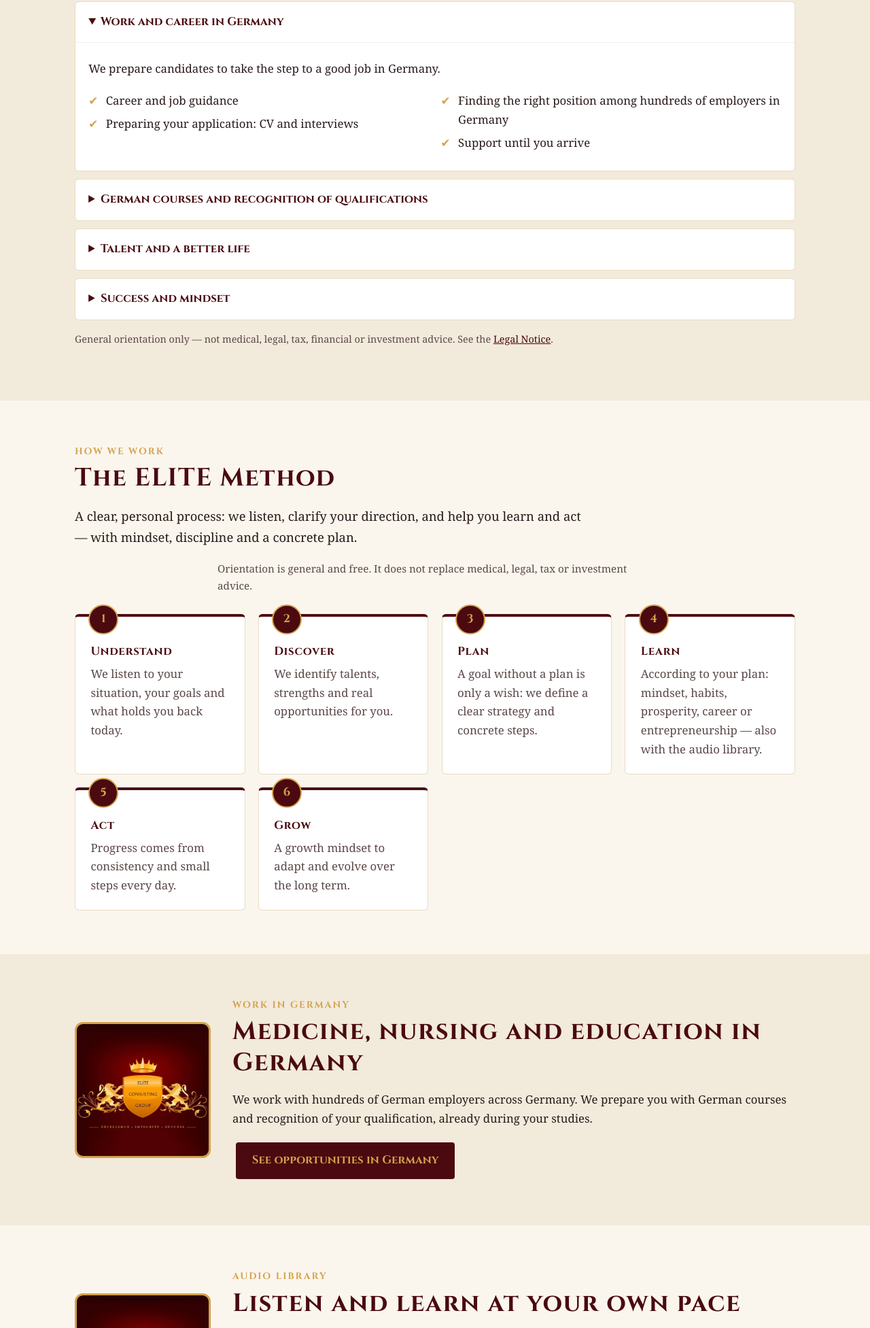
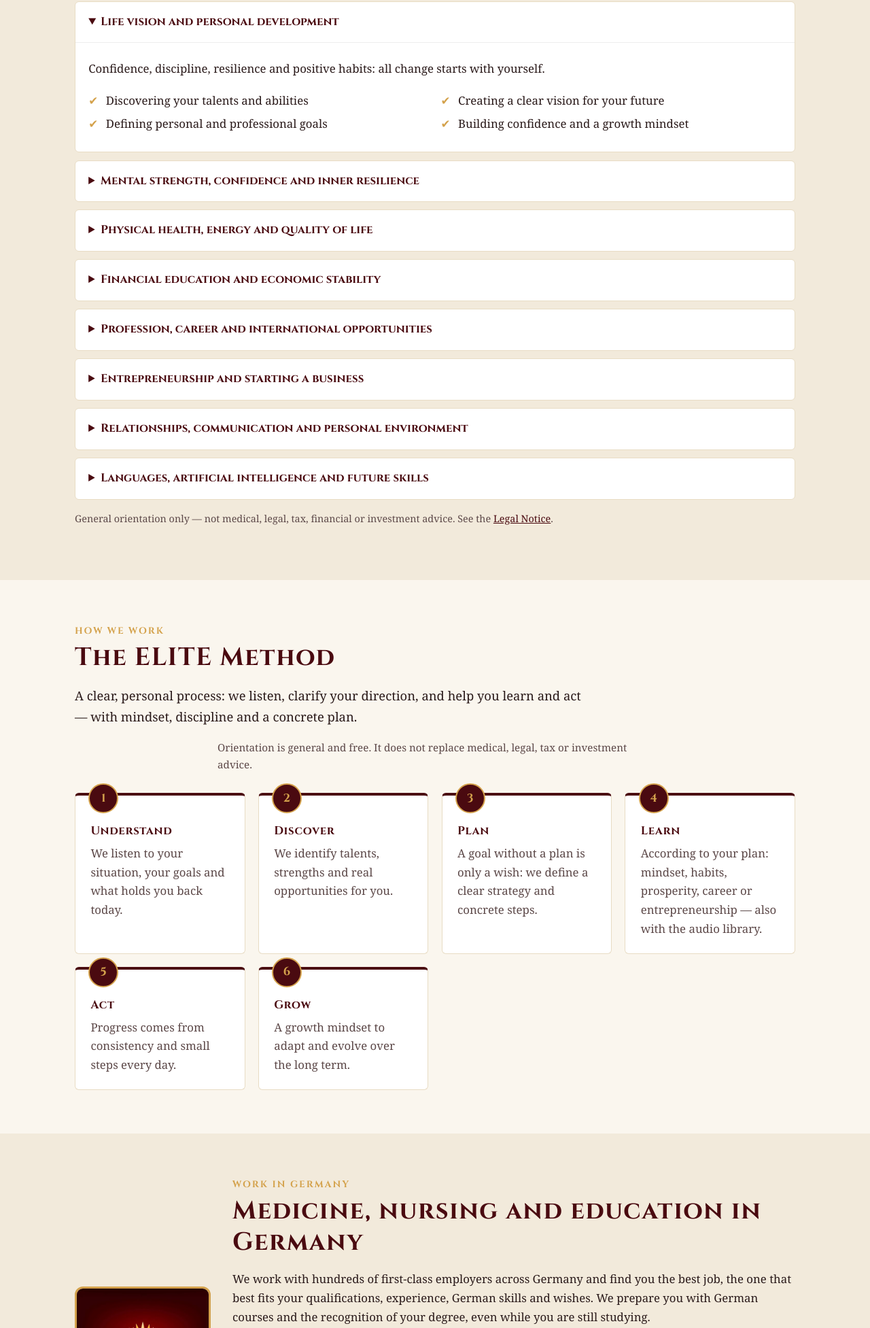
Before and after one commit to EliteConsultingPodcast/eliteconsult-site, a plain HTML site: page en/index.html in a window 1280 px wide. Shown: the part 1824-3777 px from the top of the page at 68% size. Drawn offline with Linux system fonts and the light colour scheme.

Commit message:
Restore the eight mission areas and expand the Germany teaser.
Put the area accordions back to the eight topics from before PR #10, and replace the homepage Germany blurb with the fuller paragraph and four-item list in Spanish and English.

Co-authored-by: EliteConsultingPodcast <EliteConsultingPodcast@users.noreply.github.com>

```diff
--- a/en/index.html
+++ b/en/index.html
@@ -23,10 +23,14 @@
 <p class="lead">Every person has unique talents and potential. Often what is missing is not ability, but orientation, knowledge and a clear plan. ELITE CONSULTING supports young people and adults in discovering their strengths and building a future with more opportunities, stability and well-being.</p>
 <p>This mission grew out of more than 24 years of professional experience as a lawyer, entrepreneur, investor and author specialising in success, personal development and prosperity. Success is not a matter of luck: it is built through learning, discipline, clear vision, planning and action.</p>
 <h3 id="areas" style="margin-top:2rem;color:var(--b)">Where we can guide you</h3>
-<details open><summary>Work and career in Germany</summary><div class="in"><p>We prepare candidates to take the step to a good job in Germany.</p><ul class="check"><li>Career and job guidance</li><li>Preparing your application: CV and interviews</li><li>Finding the right position among hundreds of employers in Germany</li><li>Support until you arrive</li></ul></div></details>
-<details><summary>German courses and recognition of qualifications</summary><div class="in"><p>We organise what you need so your training counts in Germany.</p><ul class="check"><li>Organising German courses</li><li>Recognition of degrees and diplomas</li><li>Guidance on documents and procedures</li><li><a href="work-in-germany.html">More information: Work in Germany</a></li></ul></div></details>
-<details><summary>Talent and a better life</summary><div class="in"><p>Discover your talents and build a life with more health, energy and freedom.</p><ul class="check"><li>Discover and develop your talents</li><li>Mental health: confidence, motivation and stress management</li><li>Physical health: healthy habits, energy and rest</li><li>Financial independence: organisation, saving and financial education</li></ul></div></details>
-<details><summary>Success and mindset</summary><div class="in"><p>Classic success principles, explained in a practical way and linked to our podcast.</p><ul class="check"><li>Clear goals and planning</li><li>Discipline, habits and persistence</li><li>A success mindset</li><li><a href="#podcast">Ideas from the great success authors in our podcast</a></li></ul></div></details>
+<details open><summary>Life vision and personal development</summary><div class="in"><p>Confidence, discipline, resilience and positive habits: all change starts with yourself.</p><ul class="check"><li>Discovering your talents and abilities</li><li>Defining personal and professional goals</li><li>Creating a clear vision for your future</li><li>Building confidence and a growth mindset</li></ul></div></details>
+<details><summary>Mental strength, confidence and inner resilience</summary><div class="in"><ul class="check"><li>Self-confidence</li><li>Motivation and discipline</li><li>Stress management</li><li>Personal organisation and productivity</li><li>Adapting to change</li></ul></div></details>
+<details><summary>Physical health, energy and quality of life</summary><div class="in"><p>Energy and health are the foundation of any lasting success.</p><ul class="check"><li>Healthy habits</li><li>Balanced nutrition</li><li>Physical activity</li><li>Rest and recovery</li><li>Work-life balance</li></ul></div></details>
+<details><summary>Financial education and economic stability</summary><div class="in"><p>Financial education to make better decisions and gain security and freedom.</p><ul class="check"><li>Organising income and expenses</li><li>Saving and long-term planning</li><li>Basic concepts of investing and wealth</li><li>A growth-oriented financial mindset</li></ul></div></details>
+<details><summary>Profession, career and international opportunities</summary><div class="in"><p>The right profession and new skills for a career with a future.</p><ul class="check"><li>Identifying professions with a future</li><li>Planning your career</li><li>Improving your CV and preparing for interviews</li><li>Exploring opportunities in Spain, Germany, Switzerland and other European countries</li><li>Recognition of qualifications and international mobility</li></ul></div></details>
+<details><summary>Entrepreneurship and starting a business</summary><div class="in"><ul class="check"><li>Evaluating ideas and business models</li><li>Personal branding and digital marketing</li><li>Online presence and attracting clients</li><li>Artificial intelligence for entrepreneurs</li><li>Financial fundamentals of a business</li></ul></div></details>
+<details><summary>Relationships, communication and personal environment</summary><div class="in"><p>Empathy and positive connections shape our happiness and growth.</p><ul class="check"><li>Communication skills</li><li>Emotional intelligence</li><li>Healthier personal relationships</li><li>Adapting to new cultural environments</li></ul></div></details>
+<details><summary>Languages, artificial intelligence and future skills</summary><div class="in"><p>Knowledge opens personal and professional doors.</p><p>Those who learn and adapt make the most of new opportunities.</p><ul class="check"><li>Learning German and English</li><li>Preparing for the international job market</li><li>Practical use of AI tools</li><li>Digitalisation and productivity</li></ul></div></details>
 <p style="font-size:.9rem;color:var(--m);margin-top:1rem">General orientation only — not medical, legal, tax, financial or investment advice. See the <a href="aviso-legal.html">Legal Notice</a>.</p>
 </div></section>
 
@@ -44,7 +48,8 @@
 
 <section class="alt"><div class="wrap pod"><img src="../assets/logo-512.jpg" alt="">
 <div><p class="kicker">Work in Germany</p><h2>Medicine, nursing and education in Germany</h2>
-<p>We work with hundreds of German employers across Germany. We prepare you with German courses and recognition of your qualification, already during your studies.</p>
+<p>We work with hundreds of first-class employers across Germany and find you the best job, the one that best fits your qualifications, experience, German skills and wishes. We prepare you with German courses and the recognition of your degree, even while you are still studying.</p>
+<ul class="check"><li><strong>Guidance on your best opportunities:</strong> we analyse your profile and show you which positions and employers in Germany suit you best.</li><li><strong>German courses to start work:</strong> we organise your German course so you arrive with the level your profession requires.</li><li><strong>Recognition of your foreign degree:</strong> we organise the recognition of your degree or diploma so you can work in your profession in Germany.</li><li><strong>Support until you arrive:</strong> we guide you step by step, from the first conversation to your new job.</li></ul>
 <a class="btn btn-g" style="background:var(--b);color:var(--g)" href="work-in-germany.html">See opportunities in Germany</a></div></div></section>
 
 <section id="podcast"><div class="wrap pod"><img src="../assets/logo-512.jpg" alt="">
```
Also changed, not shown: index.html (+10 -5 lines).
